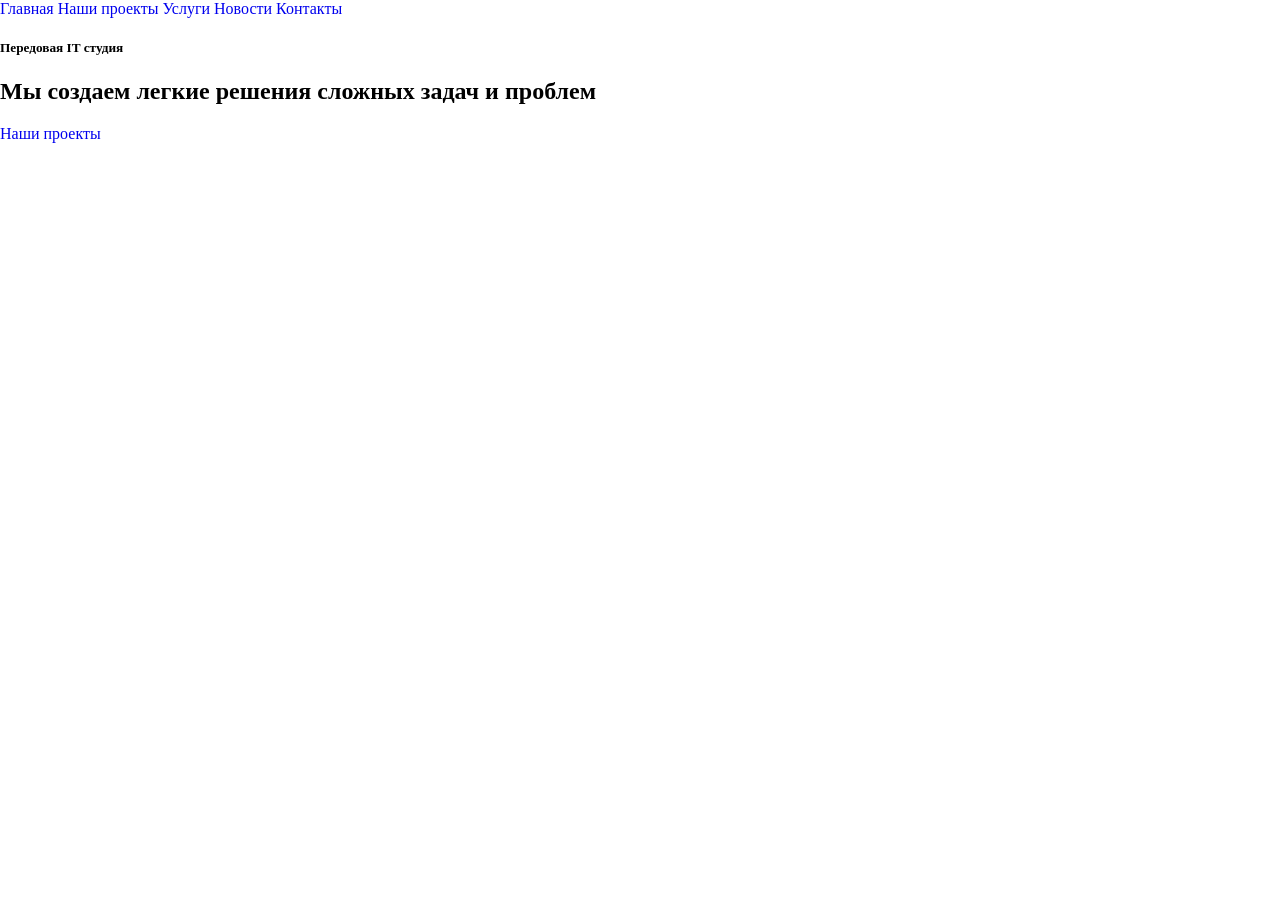
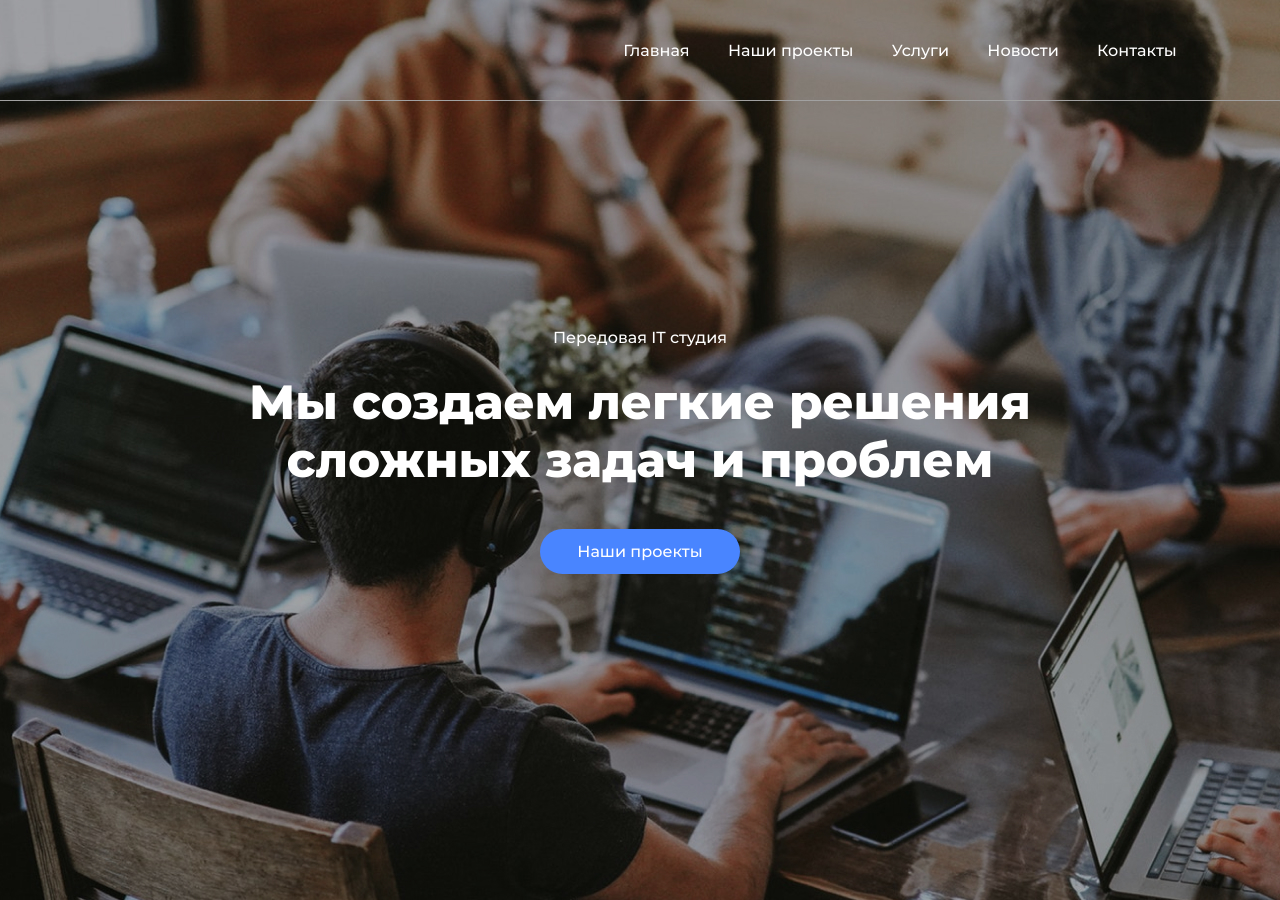
Before and after one commit to LuckyDanyel/ItCompany, a website: page app/index.html in a window 1280 px wide. Before the commit the page ends 800 px from the top, so only its background shows below. Drawn offline with Linux system fonts and the light colour scheme.

Commit message:
Header has end, create new section servises

```diff
--- a/app/index.html
+++ b/app/index.html
@@ -10,7 +10,7 @@
 <body>
       <header class="header">
             <div class="header__up">
-                  <div class="container">
+                  <div class="header__container-menu">
                         <nav class="header__menu">
                               <a class = "header__menu-item header__menu-item_active" href="#">Главная</a>
                               <a class = "header__menu-item header__menu-item_active" href="#">Наши проекты</a>
@@ -28,6 +28,9 @@
                   </div>
             </div>
       </header>
+      <section class="servises">
+
+      </section>
       <script src = "js/main.min.js" ></script>
 </body>
 </html>
--- a/app/scss/fonts.scss
+++ b/app/scss/fonts.scss
@@ -23,4 +23,4 @@
       src: url("../fonts/Montserrat-ExtraBold.ttf") format("truetype");
       font-style: normal;
       font-weight: normal;
-      }
+}
--- a/app/scss/global.scss
+++ b/app/scss/global.scss
@@ -4,9 +4,24 @@
 
 
 .container {
-
+      max-width: 1150px;
+      margin: 0 auto;
 }
 
 .button {
+      display: inline-flex;
+      height: 45px;
+      width: 200px;
+      justify-content: center;
+      background-color: $color-btn;
+      align-items: center;
+      border-radius: 30px;
+      font-size: $fn-s;
+      color: white;
+      font-family: $font-medium;
+      transition: $time;
+            &:hover{
+                  background-color: black;
 
+            }
 }
--- a/app/scss/header.scss
+++ b/app/scss/header.scss
@@ -1,20 +1,66 @@
 @import 'global.scss';
 
 .header {
+      height: 900px;
+      background-image: url("../images/header/bg.jpg");
+      background-repeat: no-repeat;
+      background-size: cover;
+      background-position: center;
 
-      .header__up {
-      }
-      .header__menu {
-      }
-      .header__menu-item {
-      }
-      .header__menu-item_active {
-      }
-      .header__title {
-      }
-      .header__title-h5 {
-      }
-      .header__title-h2 {
-      }
+            &__up {
+                  height: 100px;
+                  border-bottom:1px solid #A1A1A1;
+            }
+            &__container-menu{
+                  max-width: 1150px;
+                  margin: 0 auto;
+                  display: flex;
+                  justify-content: flex-end;
+            }
+            &__menu {
+                  width: 630px;
+                  display: flex;
+                  justify-content: space-evenly;
+
+            }
+            &__menu-item {
+                  color: white;
+                  font-family: $font-medium;
+                  font-size: $fn-s;
+                  display: flex;
+                  align-items: center;
+                  height: 100px;
+
+            }
+            &__menu-item_active {
+
+                        &:hover{
+                        border-bottom: 1px solid white;
+
+                        }
+
+            }
+            &__title {
+                  margin-top: 200px;
+                  display: flex;
+                  flex-flow: column nowrap;
+                  align-items: center;
+            }
+            &__title-h5 {
+                  font-size: $fn-s;
+                  color: white;
+                  font-family: $font-medium;
+                  font-weight: 500;
+            }
+            &__title-h2 {
+                  font-size: $fn-xl;
+                  max-width: 800px;
+                  text-align: center;
+                  color: white;
+                  font-family: $font-extraBold;
+                  margin-top: 0;
+
+
+            }
 
 }
--- a/app/scss/mixin.scss
+++ b/app/scss/mixin.scss
@@ -4,9 +4,15 @@ $fn-xs: 14px;
 $fn-s: 16px;
 $fn-m: 18px;
 $fn-l: 36px;
-$fn-xl: 42px;
+$fn-xl: 48px;
 
 $color-btn:#4985FF;
 $color-bg:#6013D1;
 
+$font-regular: "MontserratRegular";
+$font-medium: "MontserratMedium";
+$font-bold:"MontserratBold";
+$font-extraBold: "MontserratExtra-bold";
+
+$time: 0.6s;
 //===== variables ========
--- /dev/null
+++ b/app/scss/servises.scss
@@ -0,0 +1 @@
+@import 'global.scss';
```
Also changed, not shown: app/css/style.min.css, app/images/header/bg.jpg (added).
